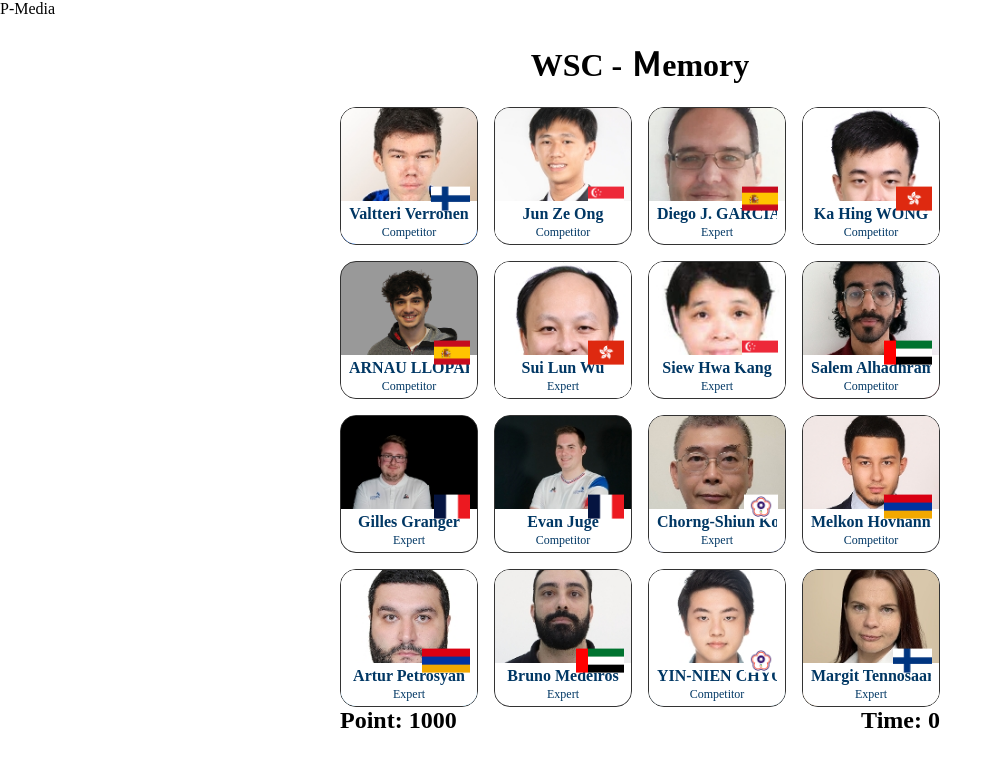
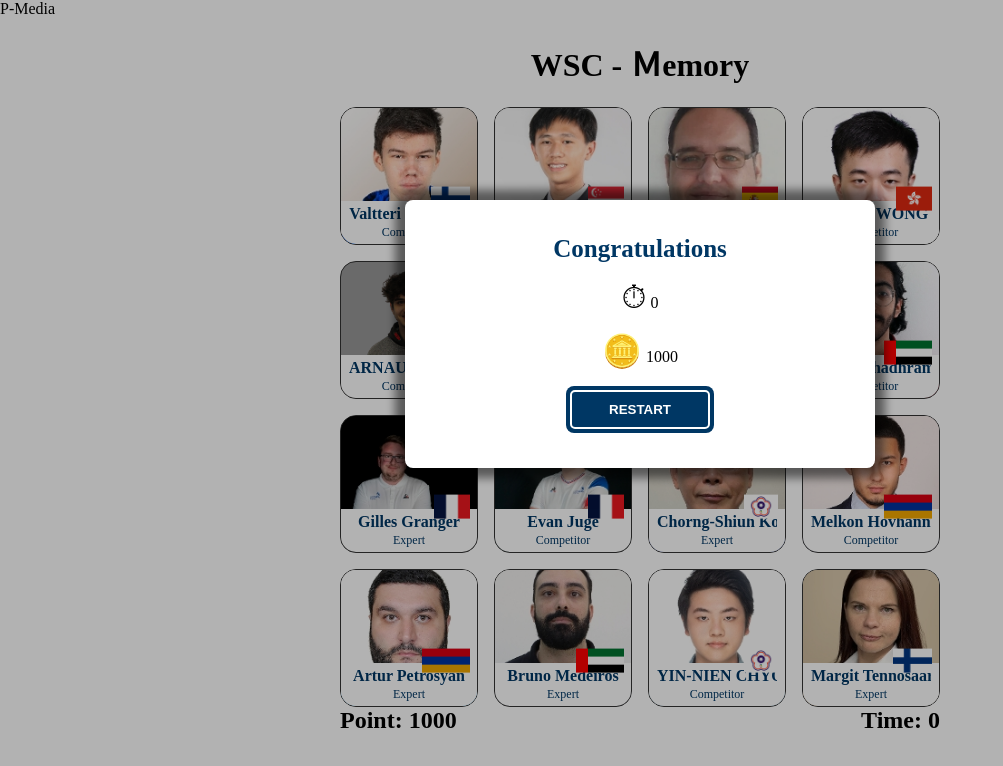
Before and after one commit to KultaPossu/WS_2022_SE_Team_project, a Vue app: page / in a window 1280 px wide. Both pictures are taken after a click on the button "Easy". Shown: the top 766 px of the page, without its empty margins (0-1003 px from the left). Built offline with nearby package versions, Linux system fonts and the light colour scheme.

Commit message:
Finish screen colors

```diff
--- a/src/components/GameComponent.vue
+++ b/src/components/GameComponent.vue
@@ -28,12 +28,12 @@
             <div class="point">Point: {{point}}</div>
             <div class="point">Time: {{time}}</div>
         </div>
-        <div class="result" v-if="result">
+        <div class="result" v-if="true">
             <div>
                 <span class="text-center gongrats-text">Congratulations</span>
-                <p>Time: {{time}}</p>
-                <p>Point: {{point}}</p>
-                <input type="button" value="Restart" class="button" @click="restart">
+                <p><span class="emoji">⏱</span> {{time}}</p>
+                <p><span class="emoji">🪙</span> {{point}}</p>
+                <button type="button" class="button" @click="restart" >RESTART</button>
             </div>
         </div>
     </div>
@@ -249,10 +249,22 @@
         margin: 200px auto;
         background-color: #fff;
         border-radius: 8px;
-        padding: 20px;
+        padding: 35px;
+        box-shadow: 0 0 10px 10px rgba(0, 0, 0, 0.5);
+        background-color: white;
+    }
+
+    .gongrats-text {
+        font-size: 25px;
+        font-weight: bold;
+        color: #003764;
     }
 
     .text-center {
         text-align: center;
     }
+
+    .emoji {
+        font-size: 2rem;
+    }
 </style>
```
